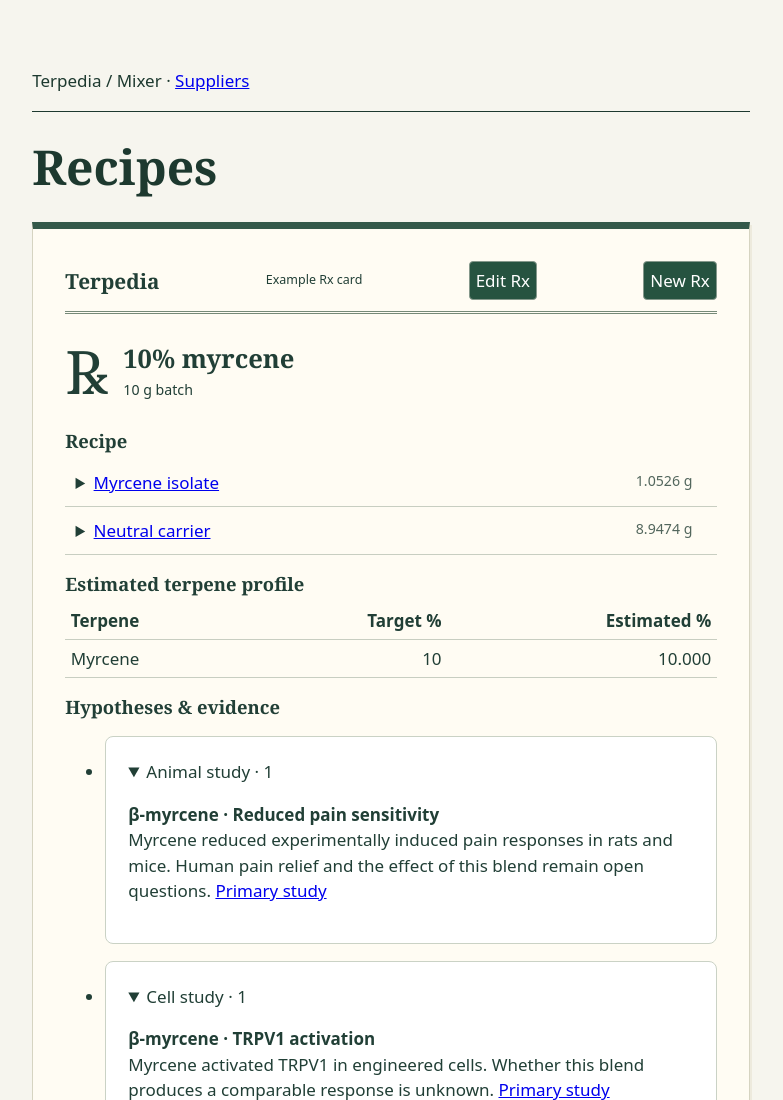
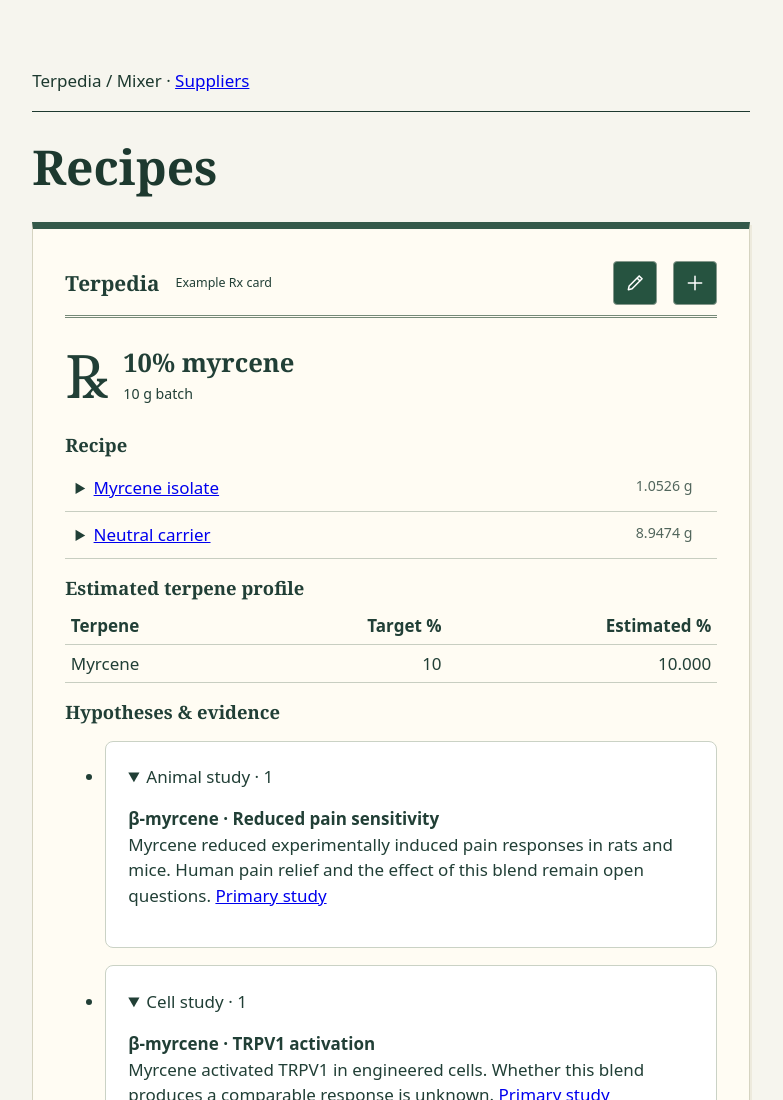
Before and after one commit to Terpedia/mixer, a plain HTML site: page docs/index.html in a window 1280 px wide. Shown: the top 1100 px of the page, without its empty margins (249-1032 px from the left). Drawn offline with Linux system fonts and the light colour scheme.

Commit message:
Use labeled pencil and plus icons on Rx cards

```diff
--- a/docs/app.js
+++ b/docs/app.js
@@ -232,6 +232,12 @@ function newRecipe() {
   $('titleInput').focus();
 }
 $('cancelFork').onclick = clearFork;
+function cardIcon(button, label, path) {
+  button.className = 'cardIcon';
+  button.title = label;
+  button.setAttribute('aria-label', label);
+  button.innerHTML = '<svg aria-hidden="true" viewBox="0 0 24 24" width="20" height="20" fill="none" stroke="currentColor" stroke-width="1.8" stroke-linecap="round" stroke-linejoin="round"><path d="' + path + '"/></svg>';
+}
 function recipeCard(rx, editable = true) {
   const card = document.createElement('article');
   card.className = 'rxCard';
@@ -299,7 +305,7 @@ function recipeCard(rx, editable = true) {
   if (editable) {
     const edit = document.createElement('button');
     edit.type = 'button';
-    edit.textContent = 'Edit Rx';
+    cardIcon(edit, 'Edit Rx', 'M4 20l4.5-1 12-12-3.5-3.5-12 12L4 20z M14.5 6l3.5 3.5');
     edit.onclick = () => startFork(rx, true);
     card.querySelector('.padHeader').append(edit);
   }
@@ -319,7 +325,7 @@ function render(){
   featured.querySelector('.padHeader span').textContent = recipes.length ? 'Latest saved Rx card' : 'Example Rx card';
   const create = document.createElement('button');
   create.type = 'button';
-  create.textContent = 'New Rx';
+  cardIcon(create, 'New Rx', 'M12 4v16 M4 12h16');
   create.onclick = newRecipe;
   featured.querySelector('.padHeader').append(create);
   $('featuredRx').replaceChildren(featured);
--- a/docs/index.html
+++ b/docs/index.html
@@ -1,4 +1,4 @@
 <!doctype html><html lang="en"><meta charset="utf-8"><meta name="viewport" content="width=device-width,initial-scale=1"><title>Recipes · Terpedia</title>
 <style>*{box-sizing:border-box}body{margin: auto;max-width:820px;padding:4vw;background:#f6f5ee;color:#1d392f;font:17px/1.5 system-ui}header{border-bottom:1px solid;padding:1em 0}h1,h2{font-family:Georgia,serif}h1{font-size:3rem;margin:.4em 0}section,details{background:white;border:1px solid #cad2c5;padding:1.3em;margin:1em 0;border-radius:8px}label{display:block;margin:.5em 0}input,button{font:inherit;padding:.35em;border:1px solid #85988b;border-radius:4px}input[type=number]{width:7em}button{background:#265340;color:white;cursor:pointer}pre{white-space:pre-wrap}summary{cursor:pointer}select{max-width:100%}.ingredient{margin:.5rem 0;padding:.65rem}.ingredient summary span{display:inline-grid;grid-template-columns:minmax(0,1fr) auto;gap:1rem;width:calc(100% - 2rem)}.ingredient small{color:#52665c}[hidden]{display:none!important}.targetSheet{width:100%;border-collapse:collapse;table-layout:fixed}.targetSheet caption{text-align:left;font-weight:bold;margin:.6em 0}.targetSheet th,.targetSheet td{border:1px solid #bdcbc2;text-align:left;padding:.35em;overflow-wrap:anywhere}.targetSheet thead{background:#e7eee7}.targetSheet th:nth-child(2){width:22%}.targetSheet th:last-child{width:5.4em}.targetSheet input,.targetSheet input[type=number]{width:100%;min-width:0;border:0;background:transparent}.targetSheet button{font-size:.9em}.targetSheet tbody tr:focus-within,.targetSheet tfoot tr:focus-within{background:#f0f6ed}</style><link rel="stylesheet" href="./rx-card.css">
 <header>Terpedia / Mixer · <a href="./supplier.html">Suppliers</a></header><h1>Recipes</h1><div id="workspace"><div id="featuredRx"></div><form id="form" class="rxCard" hidden><div class="padHeader"><strong>Terpedia</strong><span>℞ · Recipe editor</span></div><section><h2 id="draftHeading">New Rx</h2><button type="button" id="cancelFork" hidden>Cancel fork</button><label>Recipe name <input id="titleInput" required placeholder="Name this recipe"></label><label>Batch mass (g) <input id="mass" type="number" required min=".001" step="any" value="10"></label><p>Set target percentages by mass. Leave room for other constituents in the ingredients.</p><table class="targetSheet"><caption>Terpene targets</caption><thead><tr><th scope="col">Terpene</th><th scope="col">Mass %</th><th scope="col">Action</th></tr></thead><tbody id="targets"></tbody><tfoot><tr><td><input aria-label="New terpene" id="targetSearch" list="terpeneOptions" placeholder="Choose or type a terpene"><datalist id="terpeneOptions"></datalist></td><td><input aria-label="New target mass percent" id="newPercent" type="number" min="0" max="100" step="any" placeholder="%"></td><td><button type="button" id="addTarget">Add row</button></td></tr></tfoot></table></section>
-<details open><summary>Available ingredients</summary><p>Illustrative profiles. Each percentage represents a fraction of the ingredient’s total mass.</p><label>Add an ingredient <input id="ingredientSearch" list="ingredientOptions" placeholder="Find an ingredient"></label><datalist id="ingredientOptions"></datalist><button type="button" id="addIngredient">Add ingredient</button><div id="stock"></div></details><button id="fit" type="button" hidden>Refit to targets</button> <button id="saveRx">Calculate and save Rx</button><div id="preview" aria-live="polite"></div></form><p id="message" role="status"></p></div><details><summary>Find a terpene isolate</summary><p>Supplier catalog listings are matched by chemical structure. Confirm the supplier code and enter your material’s assay to add it to your ingredient inventory.</p><form id="addIsolate"><label>Compound and InChIKey <select id="isolatePicker"></select></label><label>Supplier listing <select id="supplierList"></select></label><label>Compound mass % <input id="assay" required type="number" min="0.000001" max="100" step="any"></label><button>Add ingredient and reload mixer</button></form></details><section><h2>Recipe library</h2><p>Saved in this browser.</p><div id="library"></div></section><script type="module" src="./app.js?v=card-workspace"></script></html>
+<details open><summary>Available ingredients</summary><p>Illustrative profiles. Each percentage represents a fraction of the ingredient’s total mass.</p><label>Add an ingredient <input id="ingredientSearch" list="ingredientOptions" placeholder="Find an ingredient"></label><datalist id="ingredientOptions"></datalist><button type="button" id="addIngredient">Add ingredient</button><div id="stock"></div></details><button id="fit" type="button" hidden>Refit to targets</button> <button id="saveRx">Calculate and save Rx</button><div id="preview" aria-live="polite"></div></form><p id="message" role="status"></p></div><details><summary>Find a terpene isolate</summary><p>Supplier catalog listings are matched by chemical structure. Confirm the supplier code and enter your material’s assay to add it to your ingredient inventory.</p><form id="addIsolate"><label>Compound and InChIKey <select id="isolatePicker"></select></label><label>Supplier listing <select id="supplierList"></select></label><label>Compound mass % <input id="assay" required type="number" min="0.000001" max="100" step="any"></label><button>Add ingredient and reload mixer</button></form></details><section><h2>Recipe library</h2><p>Saved in this browser.</p><div id="library"></div></section><script type="module" src="./app.js?v=card-icons"></script></html>
--- a/docs/rx-card.css
+++ b/docs/rx-card.css
@@ -25,3 +25,7 @@
 .rxCard footer { margin-top: 1rem; color: #4f6357; }
 #form.rxCard > section, #form.rxCard > details { background: transparent; padding: .7rem 0; border: 0; border-bottom: 1px solid #c8cec1; border-radius: 0; }
 .padHeader { flex-wrap: wrap; }
+
+.padHeader .cardIcon { display: inline-grid; place-items: center; width: 44px; height: 44px; padding: 0; }
+.padHeader .cardIcon:focus-visible { outline: 3px solid #34594a; outline-offset: 3px; }
+.padHeader span { margin-right: auto; }
```
